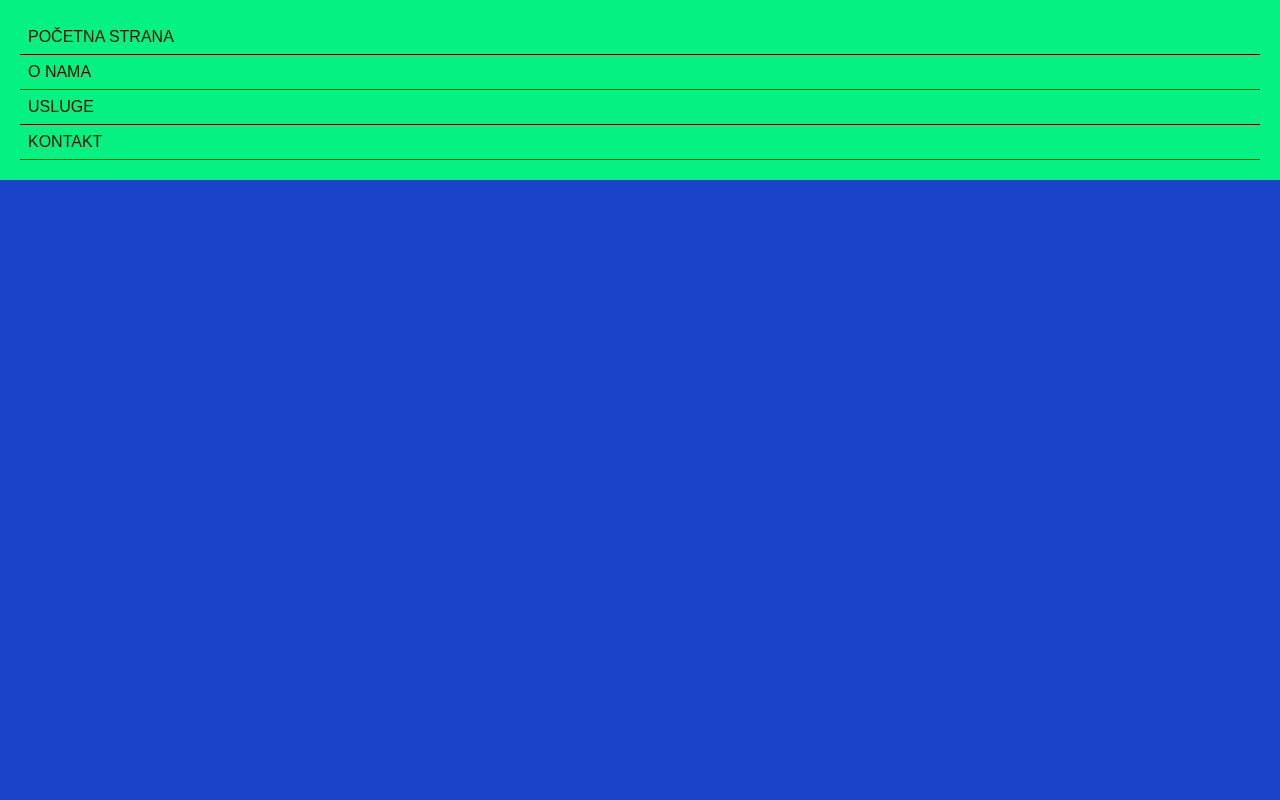
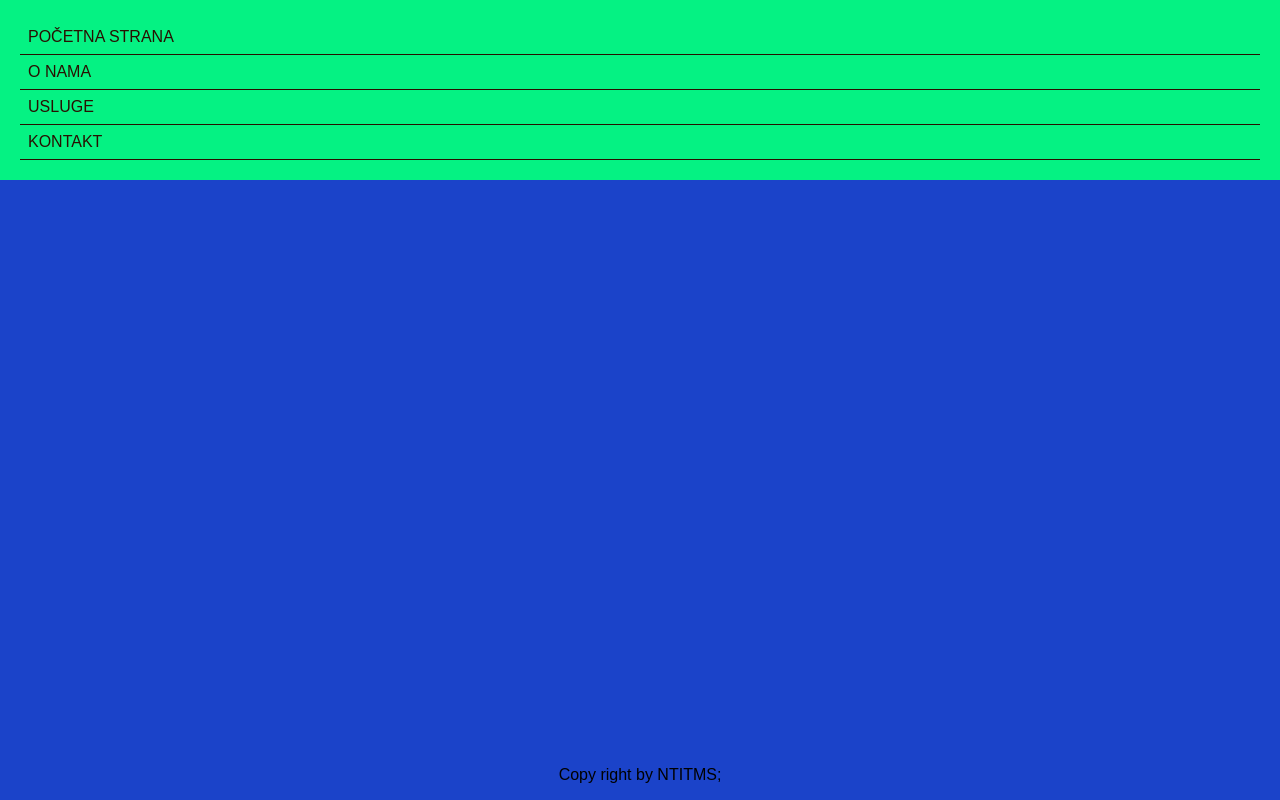
Before and after one commit to tanovicn92/web_agencija, a plain HTML site: page index.html in a window 1280 px wide. Drawn offline with Linux system fonts and the light colour scheme.

Commit message:
Update style.css

```diff
--- a/style.css
+++ b/style.css
@@ -10,8 +10,9 @@ margin: 0;
 font-family: Arial, Helvetica, sans-serif;
 background-color: #1B43C9;
 color: #291000;
-  display: flex;
-  flex-direction: column;
+ display: flex;
+    min-height: 100vh;
+    flex-direction: column;
   }
   img {
       width: 100%;
@@ -57,16 +58,13 @@ form {
   color: #fff;
   width: 87%;
 }
-.container {
-    padding-left: 10%;
-    padding-right: 10%;
-    text-align: justify;
-}
+
 
   footer {
     overflow: auto;
     background-color: transparent;
 }
+
 @media(min-width: 800px) {
   nav {
     display: inline;
```
